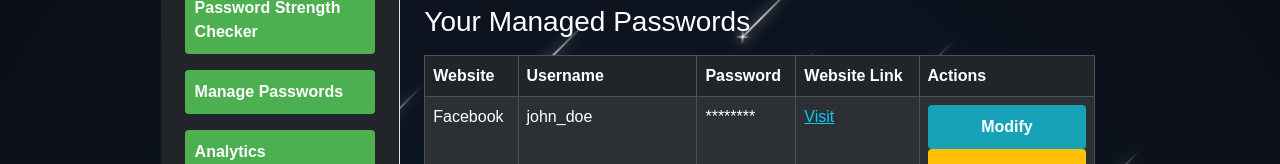
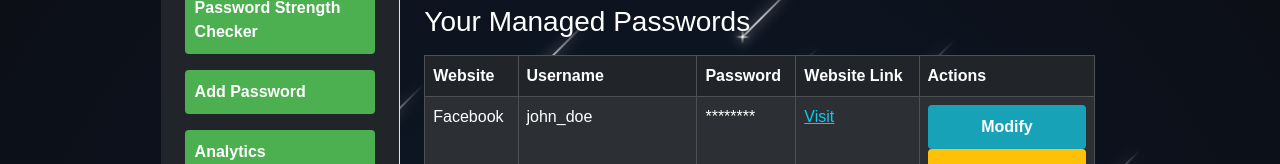
Before and after one commit to Shahbaaz017/Password_Strength_Analyzer_and_Manager, a React (Create React App) app in the folder client/: page /MainPage in a window 1280 px wide. Shown: the part 151-315 px from the top of the page. Built offline with nearby package versions, Linux system fonts and the light colour scheme.

Commit message:
modified mainpage

```diff
--- a/client/src/pages/MainPage.jsx
+++ b/client/src/pages/MainPage.jsx
@@ -48,17 +48,26 @@ const MainPage = () => {
             <h4 className="mb-4">Navigation</h4>
             <ul className="list-unstyled">
               <li className="mb-3">
-                <Link to="/password-checker" className="btn btn-dark w-100 text-start text-white">
+                <Link
+                  to="/password-checker"
+                  className="btn btn-primary w-100 text-start text-white"
+                >
                   Password Strength Checker
                 </Link>
               </li>
               <li className="mb-3">
-                <Link to="/manage-passwords" className="btn btn-dark w-100 text-start text-white">
-                  Manage Passwords
+                <Link
+                  to="/add-password"
+                  className="btn btn-primary w-100 text-start text-white"
+                >
+                  Add Password
                 </Link>
               </li>
               <li className="mb-3">
-                <Link to="/analytics" className="btn btn-dark w-100 text-start text-white">
+                <Link
+                  to="/analytics"
+                  className="btn btn-primary w-100 text-start text-white"
+                >
                   Analytics
                 </Link>
               </li>
```
